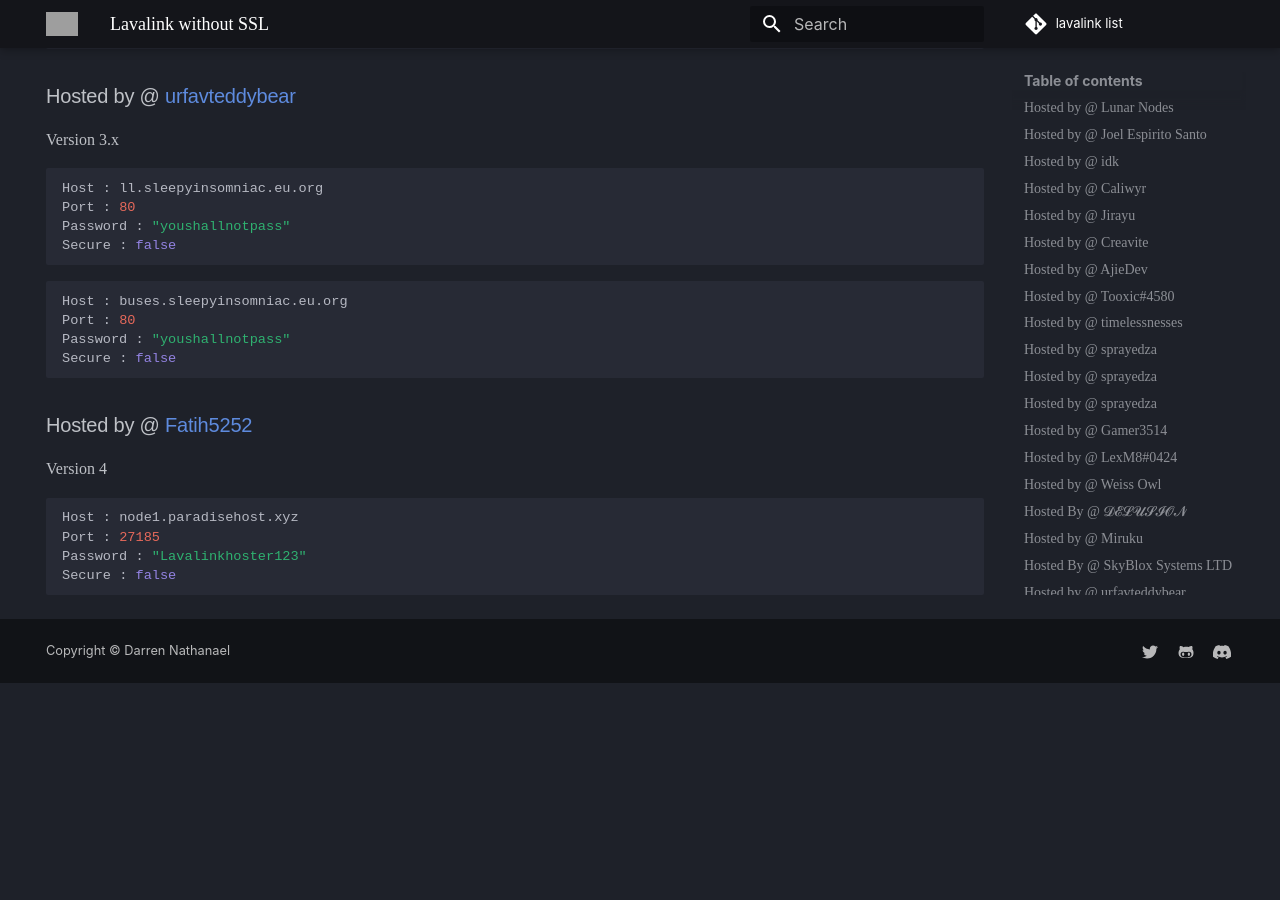
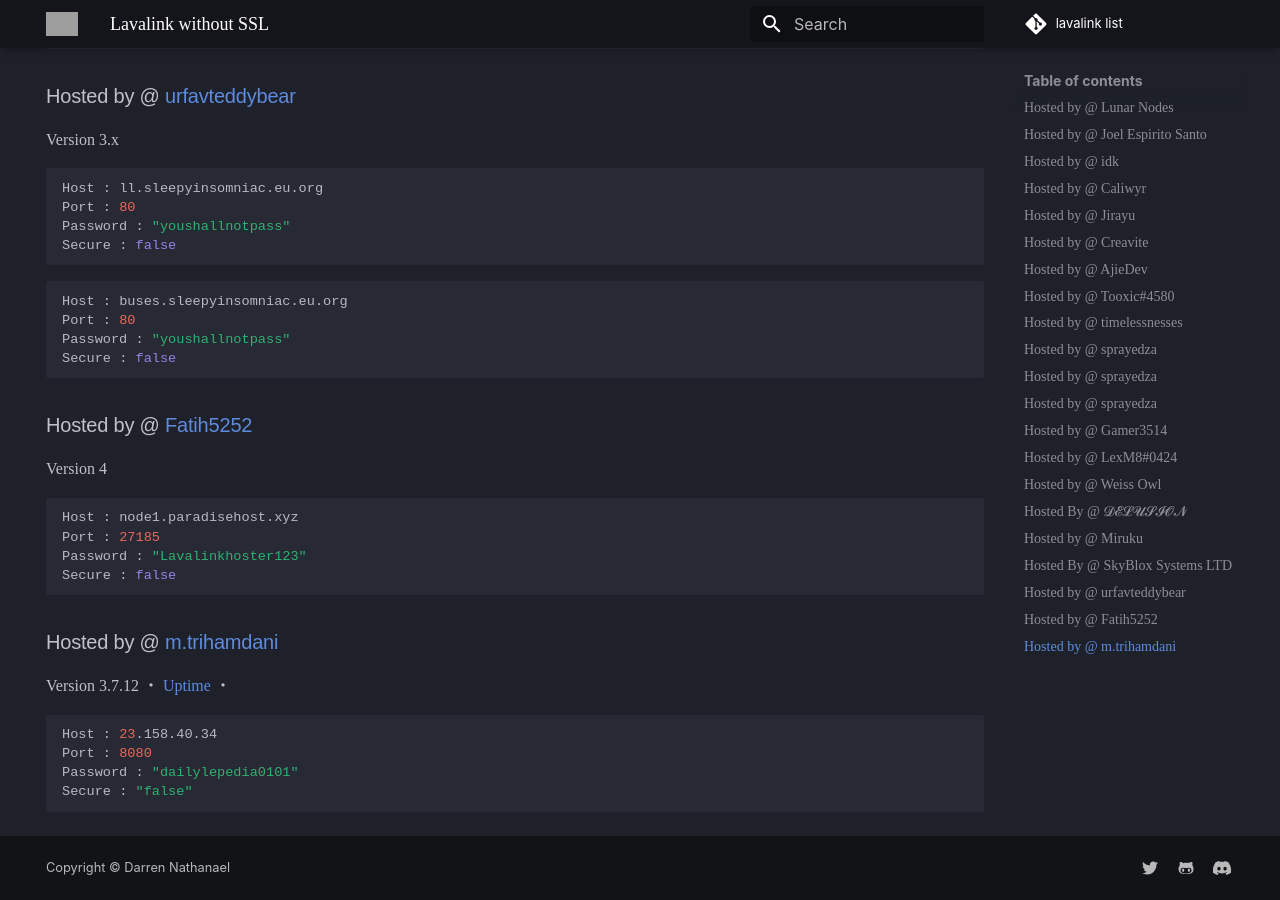
Before and after one commit to DarrenOfficial/lavalink-list, an MkDocs documentation site: the page built from docs/NoSSL/lavalink-without-ssl.md, in a window 1280 px wide and 900 px high, scrolled down 5238 px. Built offline with MkDocs 1.6.1 and Material for MkDocs 9.7.7, drawn with Linux system fonts in a browser that asks for light colours; some web fonts are replaced; comment, search, counter and statistics services are not loaded; a style sheet for code colours, icons or effects is not loaded; before the commit the page ends 5921 px from its top, so only the background shows below that; grey boxes are pictures that could not be loaded.

Commit message:
Update lavalink-without-ssl.md
Add New Lavalink Server No SSL

````diff
--- a/docs/NoSSL/lavalink-without-ssl.md
+++ b/docs/NoSSL/lavalink-without-ssl.md
@@ -253,3 +253,12 @@ Port : 27185
 Password : "Lavalinkhoster123"
 Secure : false
 ```
+
+### Hosted by @ [m.trihamdani](https://discord.gg/V9hDRbgV)
+Version 3.7.12 ・ [Uptime](https://uptime.nighmore.my.id/) ・
+```bash
+Host : 23.158.40.34
+Port : 8080
+Password : "dailylepedia0101"
+Secure : "false"
+```
````
